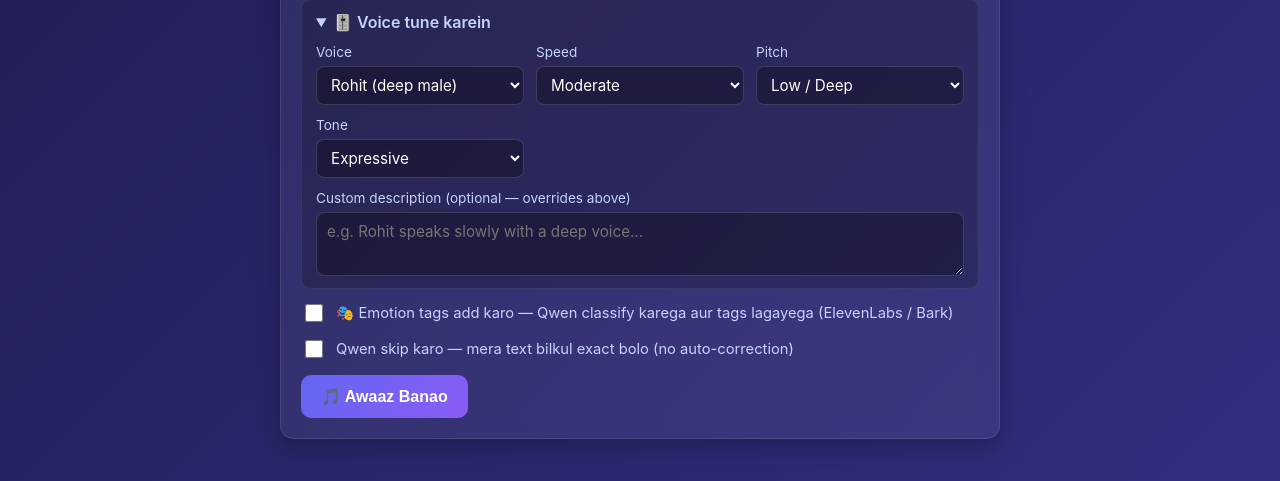
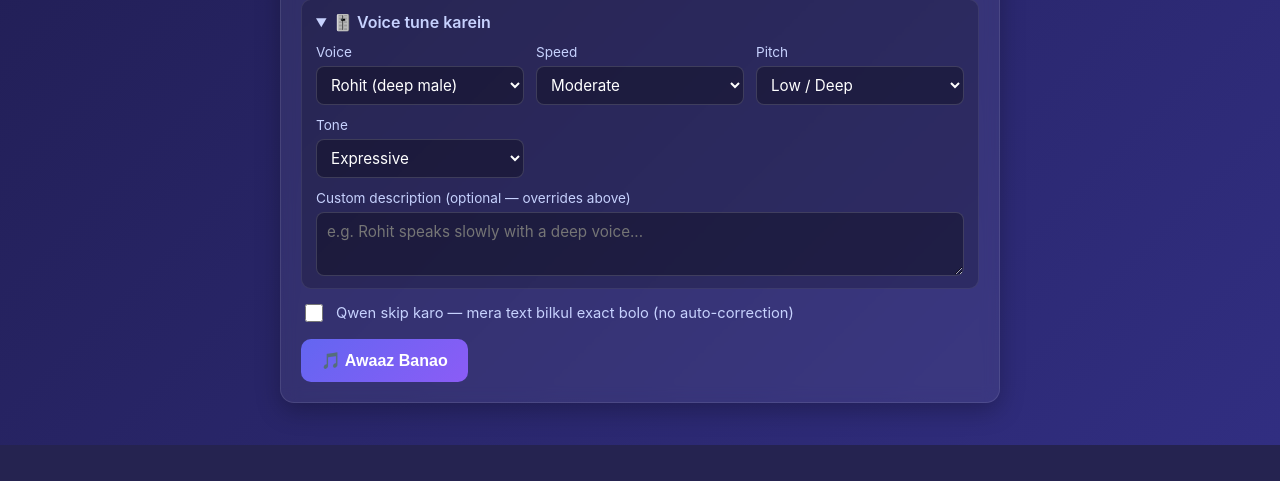
Before and after one commit to saurabhrathi00/text-to-speech, a Flask app: page / in a window 1280 px wide. Shown: the part 561-1042 px from the top of the page. After the commit the page ends 1006 px from the top, so only its background shows below. Run offline with Flask 3, Linux system fonts and the light colour scheme.

Commit message:
Hide emotion-tags toggle when Parler is selected
User: Parler mein emotion tags add karne ki zaroorat nahi hai because
usse kuch nhi hoga. The backend was already silently dropping tags
for Parler ("emotion-tags requested but provider=parler doesn't
support inline tags — skipping"), but the toggle was still clickable
which is misleading.

Now the .tag-toggle-row visibility is bound to provider capability:
- ElevenLabs / Bark → toggle visible
- Parler → toggle hidden + auto-unchecked when switching to it

Backend skip-and-log path is kept as a safety net in case the request
arrives with emotion_tags=true (e.g. someone hand-crafts the call).

Co-Authored-By: Claude Opus 4.7 (1M context) <noreply@anthropic.com>

```diff
--- a/templates/index.html
+++ b/templates/index.html
@@ -69,9 +69,9 @@
         </div>
       </details>
 
-      <label class="checkbox-row">
+      <label class="checkbox-row tag-toggle-row">
         <input type="checkbox" id="emotionTags" />
-        <span>🎭 Emotion tags add karo — Qwen classify karega aur tags lagayega (ElevenLabs / Bark)</span>
+        <span>🎭 Emotion tags add karo — Qwen classify karega aur tags lagayega</span>
       </label>
 
       <label class="checkbox-row">
@@ -141,6 +141,12 @@
         document.querySelectorAll('.parler-only').forEach(el => {
           el.style.display = (provider === 'parler') ? '' : 'none';
         });
+        // Emotion tags toggle: visible only when provider supports inline tags
+        const supportsTags = (provider === 'elevenlabs' || provider === 'bark');
+        document.querySelector('.tag-toggle-row').style.display = supportsTags ? '' : 'none';
+        if (!supportsTags) {
+          document.getElementById('emotionTags').checked = false;
+        }
       } catch (e) {
         showError('Voice list load nahi hua');
       }
```
